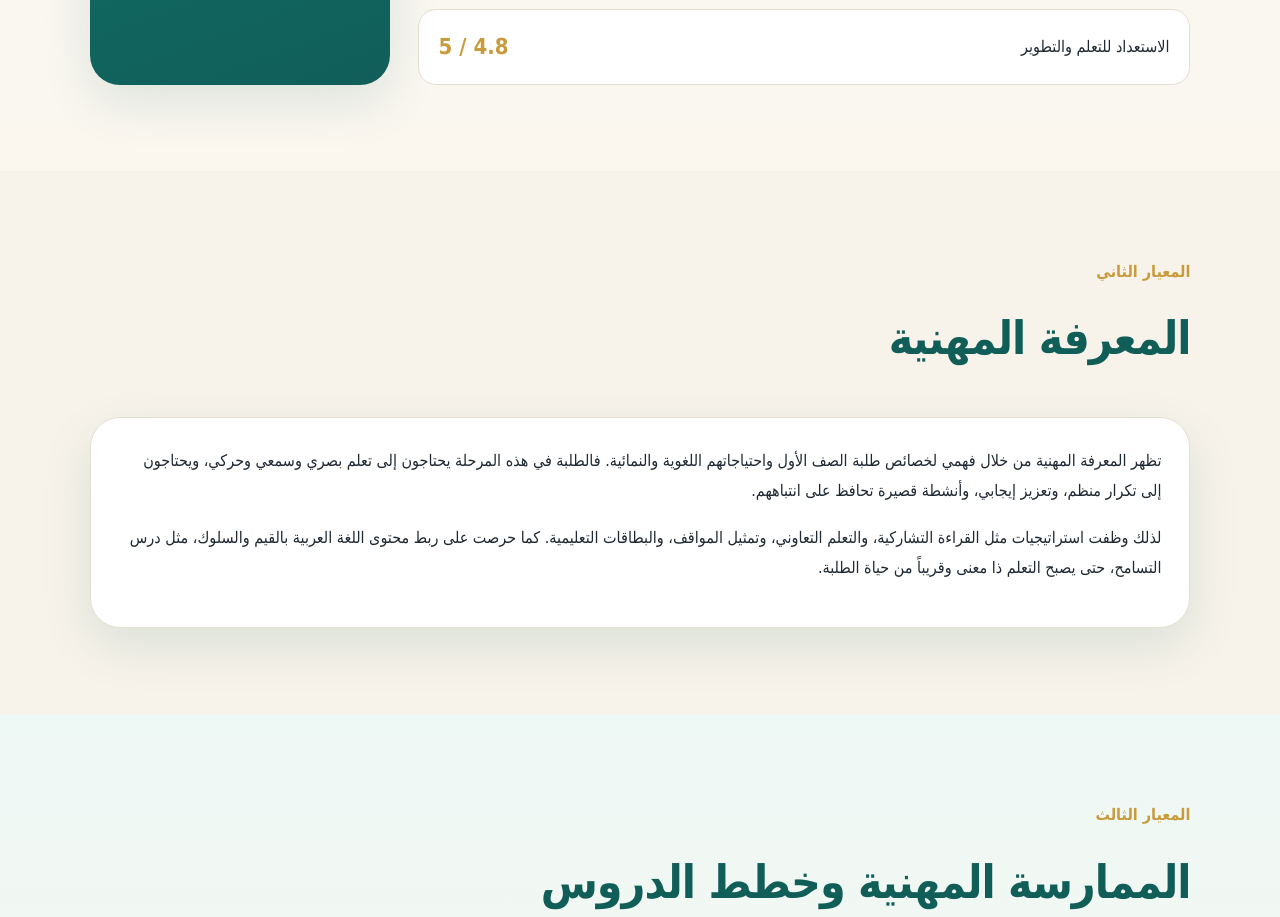
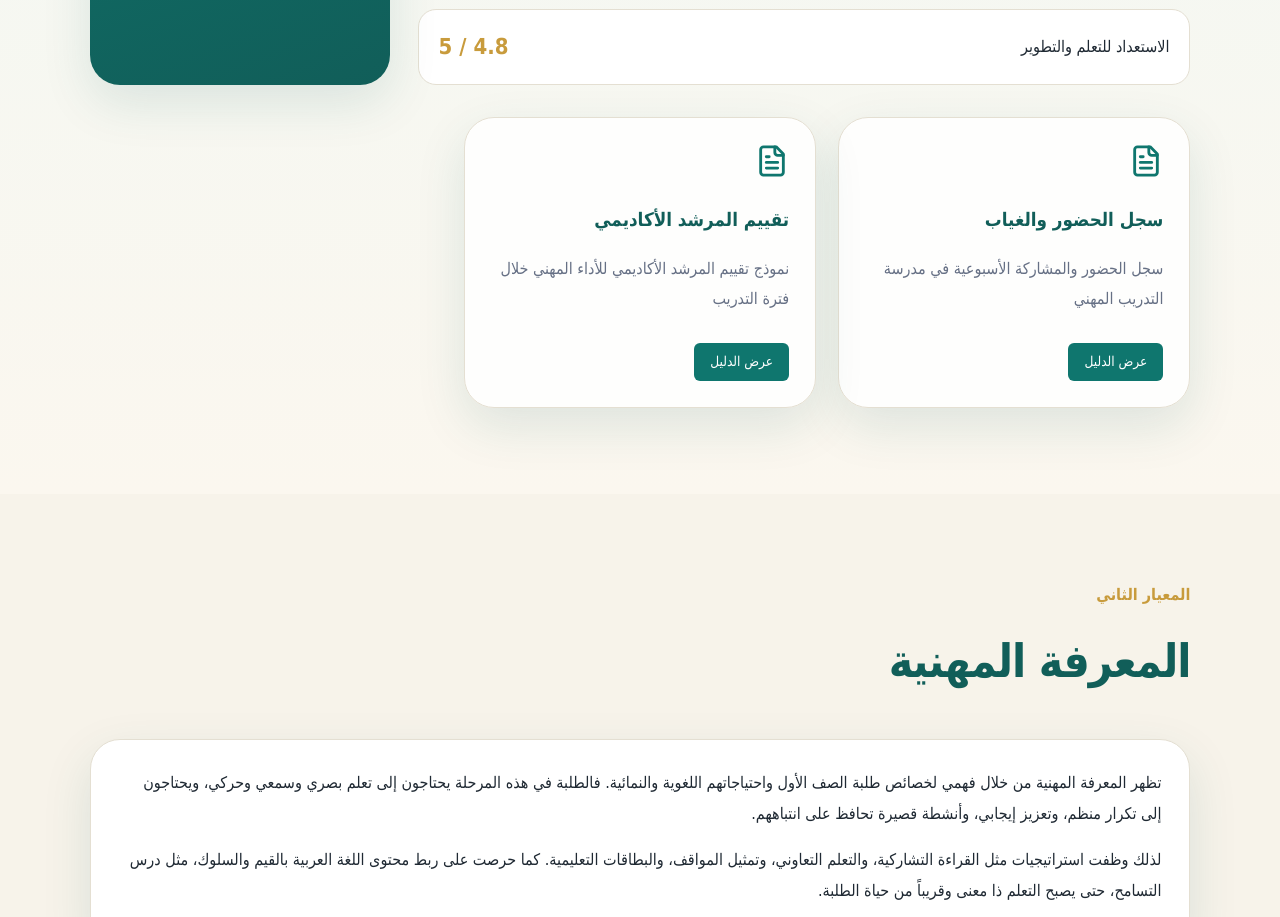
Before and after one commit to momkenanna/final, a Next.js app: page / in a window 1280 px wide. Shown: the part 2948-3865 px from the top of the page. Built offline with nearby package versions, Linux system fonts and the light colour scheme.

Commit message:
add evidence cards under ethics section

```diff
--- a/app/globals.css
+++ b/app/globals.css
@@ -87,6 +87,8 @@ dd { margin: 0; font-weight: 800; }
 .feature-card svg, .evidence-card svg, .quote-card svg, .goal-card svg { color: var(--primary); width: 34px; height: 34px; }
 .feature-card h3, .lesson-card h3, .evidence-card h3, .goal-card h3 { margin: 14px 0 8px; color: var(--primary-dark); }
 .feature-card p, .evidence-card p { color: var(--muted); }
+.evidence-link { display: inline-block; margin-top: 12px; padding: 6px 16px; background: var(--primary); color: #fff; border-radius: 6px; font-size: 0.85rem; text-decoration: none; }
+.evidence-link:hover { background: var(--primary-dark); }
 .two-columns { display: grid; grid-template-columns: 1fr 0.75fr; gap: 34px; align-items: start; }
 .quote-card blockquote { margin: 16px 0 0; font-size: 22px; color: var(--primary-dark); font-weight: 800; }
 
--- a/app/page.tsx
+++ b/app/page.tsx
@@ -156,6 +156,20 @@ export default function Home() {
             <strong>4.7</strong>
             <p>من 5.00 - مستوى ممتاز</p>
           </div>
+        </div>
+        <div className="evidence-grid" style={{marginTop:'2rem'}}>
+          <article className="evidence-card">
+            <FileText />
+            <h3>سجل الحضور والغياب</h3>
+            <p>سجل الحضور والمشاركة الأسبوعية في مدرسة التدريب المهني</p>
+            <a href="/evidence/attendance.pdf" target="_blank" rel="noopener noreferrer" className="evidence-link">عرض الدليل</a>
+          </article>
+          <article className="evidence-card">
+            <FileText />
+            <h3>تقييم المرشد الأكاديمي</h3>
+            <p>نموذج تقييم المرشد الأكاديمي للأداء المهني خلال فترة التدريب</p>
+            <a href="/evidence/supervisor-evaluation.pdf" target="_blank" rel="noopener noreferrer" className="evidence-link">عرض الدليل</a>
+          </article>
         </div>
       </section>
 
```
